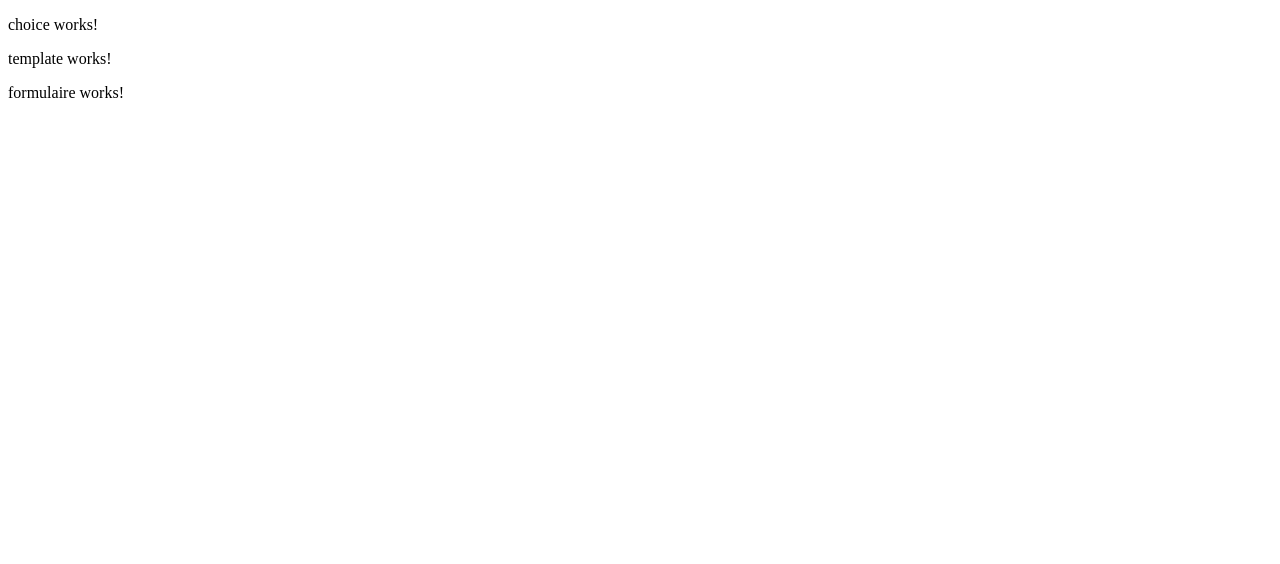
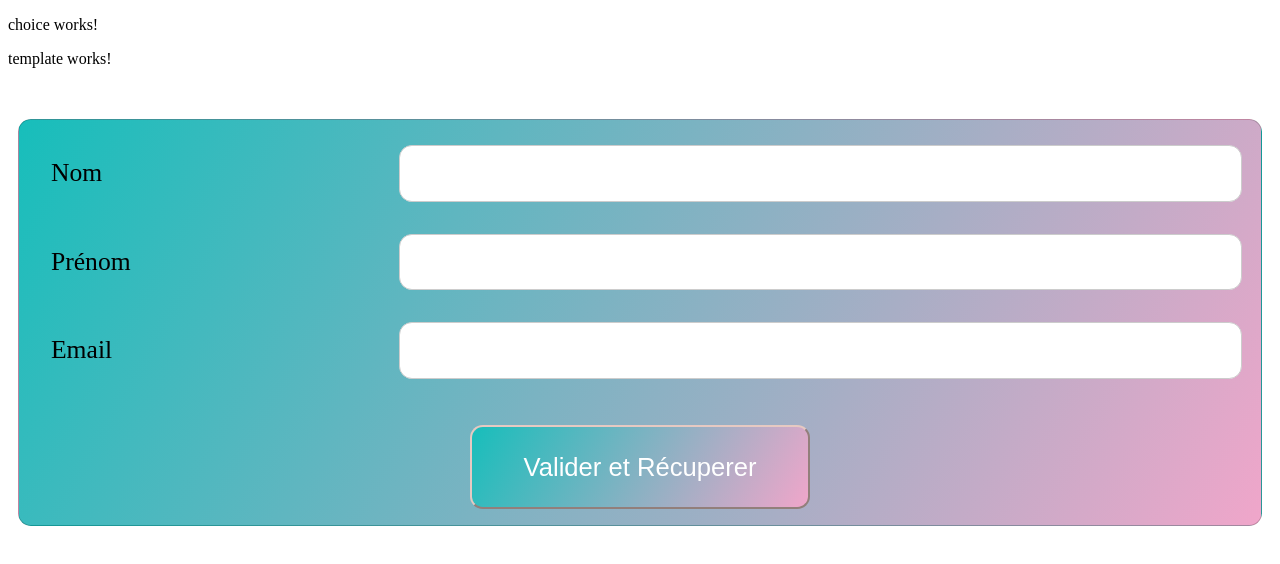
Before and after one commit to Charcrede/wolves, an Angular app: page / in a window 1280 px wide. Shown: the top 564 px of the page. Built offline with nearby package versions, Linux system fonts and the light colour scheme.

Commit message:
formulaire de alid

```diff
--- a/src/app/formulaire/formulaire.component.css
+++ b/src/app/formulaire/formulaire.component.css
@@ -0,0 +1,78 @@
+*,
+*::before,
+*::after{
+    box-sizing: border-box;
+}
+
+/* body {
+    background: linear-gradient(120deg, #17bebb, #f0a6ca);
+    overflow: hidden;
+
+  } */
+
+
+fieldset{
+    background: linear-gradient(120deg, #17bebb, #f0a6ca);
+    overflow: hidden;
+    border: 1px solid rgba(0,0,0,0.2);
+    border-radius: 0.5em;
+    margin-block: 2em;
+    font-size: 1.6rem;
+
+}
+
+
+input{
+    padding: 1em;
+    border:1px solid rgba(0,0,0,0.2);
+}
+
+label{
+    width: 30%;
+    padding: 0.5em;
+}
+
+input{
+    padding-block: 0.5em;
+    padding-inline: 1em;
+    font-size: 1.6rem;
+    color: #333;
+    background-color: #fff;
+    border-color: #ccc;
+    border-radius: 0.5em;
+}
+
+button{
+    padding-block: 1em;
+    padding-inline: 2em;
+    font-size: 1.6rem;
+    color: #fff;
+    background-color:#DD5735;
+    border-color:#e6c9c2;
+    border-radius: 0.5em;
+    cursor: pointer;
+      background: linear-gradient(120deg, #17bebb, #f0a6ca);
+
+}
+
+button:hover{
+    text-decoration: none;
+    color: #DD5735;
+    background-color: #fff;
+}
+
+input[type=text],
+input[type=email] {
+    display: inline-block;
+    width: 70%;
+}
+.flex{
+    display: flex;
+    justify-content: space-between;
+    padding-block: 1rem;
+}
+
+
+.btn{
+    text-align: center;
+}
--- a/src/app/formulaire/formulaire.component.html
+++ b/src/app/formulaire/formulaire.component.html
@@ -1 +1,43 @@
-<p>formulaire works!</p>
+<!-- <p>formulaire works!</p> -->
+<!DOCTYPE html>
+<html lang="fr">
+
+<head>
+    <meta charset="UTF-8">
+    <meta http-equiv="X-UA-Compatible" content="IE=edge">
+    <meta name="viewport" content="width=device-width, initial-scale=1.0">
+    <title>Document</title>
+</head>
+
+<body>
+
+    <form action="./formulaire.php" method="post" enctype="multipart/form-data">
+
+        <fieldset >
+
+
+
+            <div class="flex">
+                <label for="lname">Nom</label><!--
+                --><input id="lname" type="text">
+            </div>
+
+            <div class="flex"><label for="fname">Prénom</label><!--
+          --><input id="fname" type="text"></div>
+
+
+            <div class="flex"><label for="email">Email</label><!--
+            --><input id="email" type="text">
+            </div> <br>
+
+
+
+            <div class="btn"><button type="submit">Valider et Récuperer</button></div>
+
+
+        </fieldset>
+    </form>
+
+</body>
+
+</html>
```
